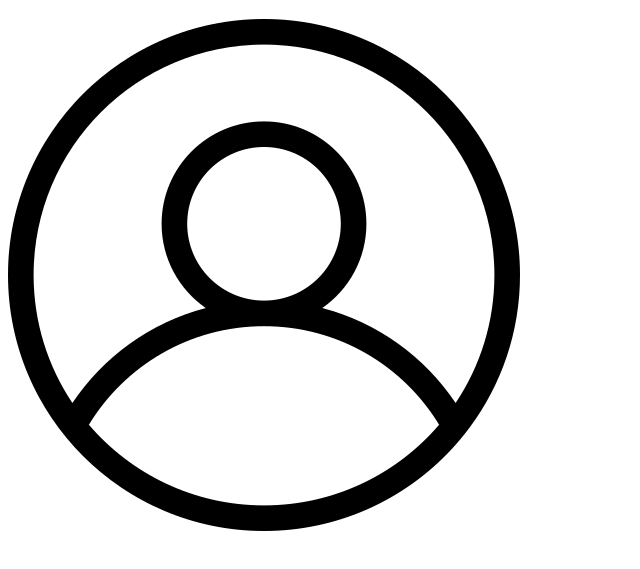
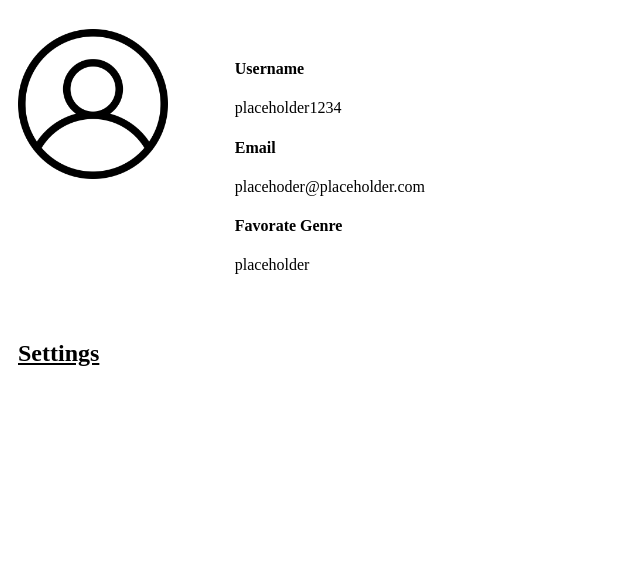
Before and after one commit to ClaireKoenigs/Mini-Assessment-2-Group-GitHub-Webserver, a plain HTML site: page Profile_File/Profile.html in a window 1280 px wide. Shown: the part 87-656 px from the top of the page, without its empty margins (0-640 px from the left). Drawn offline with Linux system fonts and the light colour scheme; files that its build step writes are made by us from their sources.

Commit message:
grid setup

```diff
--- a/Profile_File/Profile.html
+++ b/Profile_File/Profile.html
@@ -5,8 +5,8 @@
     <meta charset="UTF-8">
     <meta name="viewport" content="width=device-width, initial-scale=1.0">
     <title>Profile</title>
-    <link rel="stylesheet" href='style.css'>
-    <script src="Miles.js" defer></script>
+    <link rel="stylesheet" href="/style.css">
+    <script src="Profile.js" defer></script>
 </head>
 
 <body>
@@ -16,12 +16,20 @@
         </li>
     </nav>
     <h1>Your Profile</h1>
-    <img id="image" src="user.png" alt="placeholder"></img>
-    <br>
-    <p id="Username"></p>
-    <br>
-    <p id="Email"></p>
-    <br>
+    <div id="ProfileInfo">
+        <img id="ProfilePic" style="height:150px;" src="user.png" alt="placeholder">
+        <div id="Info">
+            <h4>Username</h4>
+            <p id="Username">placeholder1234</p>
+            <h4>Email</h4>
+            <p id="Email">placehoder@placeholder.com</p>
+            <h4>Favorate Genre</h4>
+            <p>placeholder</p>
+        </div>
+    </div>
+    <div id="Settings">
+        <h2><u>Settings</u></h2>
+    </div>
 </body>
 
 </html>
--- a/style.css
+++ b/style.css
@@ -1,5 +1,23 @@
-#HomeProfilePic{
+#HomeProfilePic {
     position: absolute;
-    right:0px;
-    padding:10px;
+    right: 0px;
+    padding: 10px;
 }
+
+#ProfileInfo {
+    display: grid;
+    grid-template-columns: repeat(6, 1fr);
+    gap: 5px;
+    position: grid;
+    padding: 10px;
+}
+
+#Info {
+    position: grid;
+    padding: 10px;
+}
+
+#Settings {
+    position: grid;
+    padding: 10px;
+}
```
